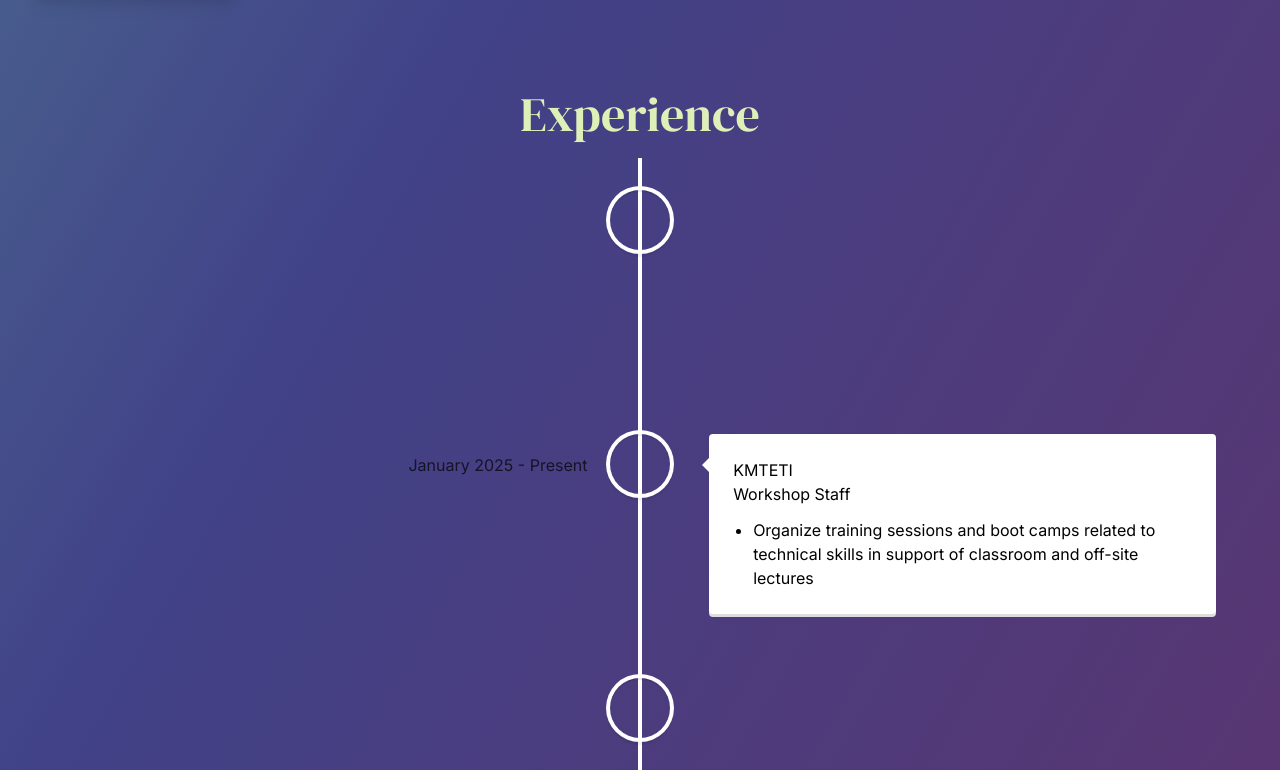
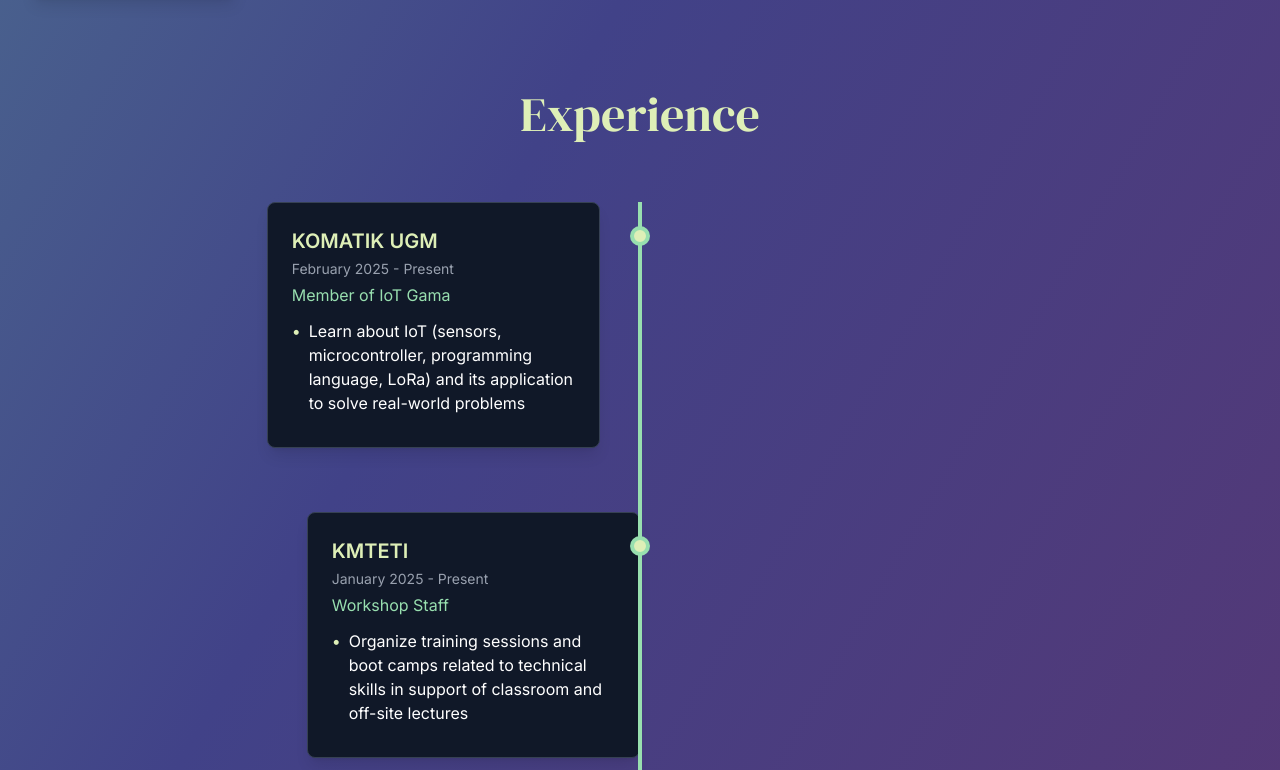
Before and after one commit to dnday/portfolio-1, a React (Vite) app: page /about in a window 1280 px wide. Shown: the part 490-1260 px from the top of the page. Built offline with nearby package versions, Linux system fonts and the light colour scheme.

Commit message:
edit experience section and add framer motion

```diff
--- a/src/components/about.jsx
+++ b/src/components/about.jsx
@@ -1,15 +1,8 @@
-import React, { useEffect, useState } from "react";
-import HeroPic from "../assets/self2.jpg"; // Assuming the image is stored here
-import {
-  VerticalTimeline,
-  VerticalTimelineElement,
-} from "react-vertical-timeline-component";
-import "react-vertical-timeline-component/style.min.css";
-import Badge from "react-bootstrap/Badge";
+import React from "react";
+import HeroPic from "../assets/self2.jpg";
+import { motion } from "framer-motion";
 
 const About = () => {
-  const [inView, setInView] = useState(new Set());
-
   const resumeExperience = [
     {
       organization: "KOMATIK UGM",
@@ -48,80 +41,81 @@
     },
   ];
 
-  const work = resumeExperience.map((work, i) => {
-    const tasks = work.tasks.map((task, index) => (
-      <li key={index} className="list-disc ml-5">
-        {task}
-      </li>
-    ));
+  // Animation variants
+  const containerVariants = {
+    hidden: { opacity: 0 },
+    visible: {
+      opacity: 1,
+      transition: {
+        staggerChildren: 0.2,
+        delayChildren: 0.3
+      }
+    }
+  };
 
-    return (
-      <VerticalTimelineElement
-        className={`vertical-timeline-element--work ${inView.has(i) ? "animate" : ""}`}
-        date={`${work.startDate} - ${work.endDate}`}
-        key={i}
-        icon={<span className="iconify" data-icon="mdi:dot" data-inline="false"></span>}
-      >
-        <h3 className="vertical-timeline-element-title" style={{ textAlign: "left" }}>
-          {work.organization}
-        </h3>
-        <h4 className="vertical-timeline-element-subtitle" style={{ textAlign: "left" }}>
-          {work.position}
-        </h4>
-        <ul className="mt-3">{tasks}</ul>
-      </VerticalTimelineElement>
-    );
-  });
-
-  useEffect(() => {
-    const observer = new IntersectionObserver(
-      (entries) => {
-        entries.forEach((entry) => {
-          if (entry.isIntersecting) {
-            setInView((prevInView) => new Set(prevInView).add(parseInt(entry.target.getAttribute('data-index'), 10)));
-            observer.unobserve(entry.target); // Stop observing once it's in view
-          }
-        });
-      },
-      { threshold: 0.5 } // Trigger when 50% of the element is in view
-    );
-
-    const timelineElements = document.querySelectorAll('.vertical-timeline-element--work');
-    timelineElements.forEach((element, index) => {
-      element.setAttribute('data-index', index);
-      observer.observe(element);
-    });
-
-    return () => {
-      observer.disconnect(); // Cleanup observer on unmount
-    };
-  }, []);
+  const itemVariants = {
+    hidden: { y: 50, opacity: 0 },
+    visible: {
+      y: 0,
+      opacity: 1,
+      transition: { duration: 0.5, ease: "easeOut" }
+    }
+  };
 
   return (
-    <>
+    <motion.div
+      initial={{ opacity: 0 }}
+      animate={{ opacity: 1 }}
+      transition={{ duration: 0.6 }}
+      className="pb-20"
+    >
       {/* Title Section */}
-      <div className="mt-10">
+      <motion.div
+        initial={{ y: -30, opacity: 0 }}
+        animate={{ y: 0, opacity: 1 }}
+        transition={{ duration: 0.8 }}
+        className="mt-10"
+      >
         <h1 className="font-serif text-7xl font-semibold text-yellowg text-center mb-4 sm:mb-0">
           I'm Marcel.
         </h1>
-      </div>
+      </motion.div>
 
       {/* About Content */}
-      <div className="flex justify-center items-center">
+      <motion.div
+        initial={{ opacity: 0 }}
+        animate={{ opacity: 1 }}
+        transition={{ delay: 0.3, duration: 0.8 }}
+        className="flex justify-center items-center"
+      >
         <div className="max-w-7xl flex flex-col mt-5 sm:flex-row items-center p-8">
           {/* Image Container */}
-          <div className="w-full sm:w-auto sm:mr-10 mb-5 flex justify-center">
-            <div className="overflow-hidden rounded-t-full shadow-lg">
+          <motion.div
+            initial={{ x: -50, opacity: 0 }}
+            animate={{ x: 0, opacity: 1 }}
+            transition={{ delay: 0.5, duration: 0.7 }}
+            className="w-full sm:w-auto sm:mr-10 mb-5 flex justify-center"
+          >
+            <motion.div
+              className="overflow-hidden rounded-t-full shadow-lg"
+              whileHover={{ scale: 1.05 }}
+              transition={{ duration: 0.3 }}
+            >
               <img
                 src={HeroPic}
                 alt="Picture of Developer"
-                className="object-cover rounded-t-full w-64 h-64 sm:w-64 sm:h-64 transform transition duration-300 ease-in-out hover:scale-110 hover:shadow-2xl"
+                className="object-cover rounded-t-full w-64 h-64 sm:w-64 sm:h-64"
               />
-            </div>
-          </div>
+            </motion.div>
+          </motion.div>
 
           {/* Text container */}
-          <div className="w-full">
+          <motion.div
+            initial={{ x: 50, opacity: 0 }}
+            animate={{ x: 0, opacity: 1 }}
+            transition={{ delay: 0.7, duration: 0.7 }}
+            className="w-full"
+          >
             <div className="text-left border-0 rounded-xl background-radient sm:text-left">
               <p className="text-2xl text-yellowg font-serif">
                 <span className="text-2xl mb-7 sm:text-5xl text-greeny">
@@ -129,26 +123,161 @@
                   Gadjah Mada.
                 </span>
                 <br />
-                I have a passion for web development, cloud computing,
-                IoT, and data science.
+                <motion.span
+                  initial={{ opacity: 0 }}
+                  animate={{ opacity: 1 }}
+                  transition={{ delay: 1.2, duration: 0.8 }}
+                >
+                  I have a passion for web development, cloud computing,
+                  IoT, and data science.
+                </motion.span>
               </p>
             </div>
+          </motion.div>
+        </div>
+      </motion.div>
+
+      {/* Experience Section */}
+      <motion.div
+        initial={{ y: 30, opacity: 0 }}
+        animate={{ y: 0, opacity: 1 }}
+        transition={{ delay: 1, duration: 0.8 }}
+        className="container mx-auto px-4 pb-16 mt-10"
+      >
+        <motion.h2
+          initial={{ y: 20, opacity: 0 }}
+          animate={{ y: 0, opacity: 1 }}
+          transition={{ delay: 1.2, duration: 0.5 }}
+          className="text-yellowg font-serif text-5xl text-center mb-16"
+        >
+          Experience
+        </motion.h2>
+
+        {/* Timeline Container */}
+        <div className="max-w-4xl mx-auto relative">
+          {/* Mobile View (Only Timeline Items) */}
+          <div className="md:hidden space-y-8">
+            {resumeExperience.map((work, i) => (
+              <motion.div
+                key={i}
+                initial={{ opacity: 0, y: 20 }}
+                animate={{ opacity: 1, y: 0 }}
+                transition={{ delay: 0.5 + (i * 0.1), duration: 0.5 }}
+                className="bg-gray-900 bg-opacity-70 p-6 rounded-lg shadow-lg border border-gray-700"
+              >
+                <h3 className="text-yellowg text-xl font-bold">{work.organization}</h3>
+                <div className="text-gray-400 text-sm my-1">{work.startDate} - {work.endDate}</div>
+                <h4 className="text-greeny font-medium mb-3">{work.position}</h4>
+                <ul className="text-white">
+                  {work.tasks.map((task, index) => (
+                    <li key={index} className="flex items-start mb-2">
+                      <span className="text-yellowg mr-2">•</span>
+                      <span>{task}</span>
+                    </li>
+                  ))}
+                </ul>
+              </motion.div>
+            ))}
+          </div>
+
+          {/* Desktop View (Timeline with Line) */}
+          <div className="hidden md:block">
+            {/* Central Line */}
+            <motion.div
+              initial={{ height: 0 }}
+              animate={{ height: "100%" }}
+              transition={{ delay: 1.5, duration: 1.5 }}
+              className="absolute left-1/2 transform -translate-x-1/2 w-1 bg-greeny"
+              style={{ zIndex: 1 }}
+            ></motion.div>
+
+            {/* Timeline Items */}
+            {resumeExperience.map((work, i) => (
+              <div key={i} className="flex justify-center items-center mb-16 relative">
+                {/* Left Content (even items) */}
+                {i % 2 === 0 && (
+                  <motion.div
+                    initial={{ x: -50, opacity: 0 }}
+                    animate={{ x: 0, opacity: 1 }}
+                    transition={{ delay: 1.3 + (i * 0.2), duration: 0.6 }}
+                    className="w-5/12 pr-10 text-right"
+                  >
+                    <motion.div
+                      whileHover={{ scale: 1.03 }}
+                      className="bg-gray-900 bg-opacity-70 p-6 rounded-lg shadow-lg border border-gray-700 inline-block text-left"
+                    >
+                      <h3 className="text-yellowg text-xl font-bold">{work.organization}</h3>
+                      <div className="text-gray-400 text-sm my-1">{work.startDate} - {work.endDate}</div>
+                      <h4 className="text-greeny font-medium mb-3">{work.position}</h4>
+                      <ul className="text-white">
+                        {work.tasks.map((task, index) => (
+                          <motion.li
+                            key={index}
+                            initial={{ opacity: 0 }}
+                            animate={{ opacity: 1 }}
+                            transition={{ delay: 1.5 + (i * 0.2) + (index * 0.1), duration: 0.5 }}
+                            className="flex items-start mb-2"
+                          >
+                            <span className="text-yellowg mr-2">•</span>
+                            <span>{task}</span>
+                          </motion.li>
+                        ))}
+                      </ul>
+                    </motion.div>
+                  </motion.div>
+                )}
+
+                {/* Center Dot */}
+                <motion.div
+                  initial={{ scale: 0 }}
+                  animate={{ scale: 1 }}
+                  transition={{ delay: 1.4 + (i * 0.2), duration: 0.4, type: "spring" }}
+                  className="absolute left-1/2 transform -translate-x-1/2 w-5 h-5 bg-yellowg border-4 border-greeny rounded-full z-10"
+                  style={{ top: "24px" }}
+                ></motion.div>
+
+                {/* Right Content (odd items) */}
+                {i % 2 === 1 && (
+                  <motion.div
+                    initial={{ x: 50, opacity: 0 }}
+                    animate={{ x: 0, opacity: 1 }}
+                    transition={{ delay: 1.3 + (i * 0.2), duration: 0.6 }}
+                    className="w-5/12 pl-10"
+                  >
+                    <motion.div
+                      whileHover={{ scale: 1.03 }}
+                      className="bg-gray-900 bg-opacity-70 p-6 rounded-lg shadow-lg border border-gray-700"
+                    >
+                      <h3 className="text-yellowg text-xl font-bold">{work.organization}</h3>
+                      <div className="text-gray-400 text-sm my-1">{work.startDate} - {work.endDate}</div>
+                      <h4 className="text-greeny font-medium mb-3">{work.position}</h4>
+                      <ul className="text-white">
+                        {work.tasks.map((task, index) => (
+                          <motion.li
+                            key={index}
+                            initial={{ opacity: 0 }}
+                            animate={{ opacity: 1 }}
+                            transition={{ delay: 1.5 + (i * 0.2) + (index * 0.1), duration: 0.5 }}
+                            className="flex items-start mb-2"
+                          >
+                            <span className="text-yellowg mr-2">•</span>
+                            <span>{task}</span>
+                          </motion.li>
+                        ))}
+                      </ul>
+                    </motion.div>
+                  </motion.div>
+                )}
+
+                {/* Empty div for alternating layout */}
+                {i % 2 === 1 && <div className="w-5/12 pr-10"></div>}
+                {i % 2 === 0 && <div className="w-5/12 pl-10"></div>}
+              </div>
+            ))}
           </div>
         </div>
-      </div>
-
-      {/* Experience Section */}
-      <div className="flex justify-center items-center mt-10">
-        <h2 className="text-yellowg font-serif text-5xl">Experience</h2>
-      </div>
-
-      {/* Timeline */}
-      <div className="col-md-8 mx-auto mt-5">
-        <VerticalTimeline>
-          {work}
-        </VerticalTimeline>
-      </div>
-    </>
+      </motion.div>
+    </motion.div>
   );
 };
 
```
